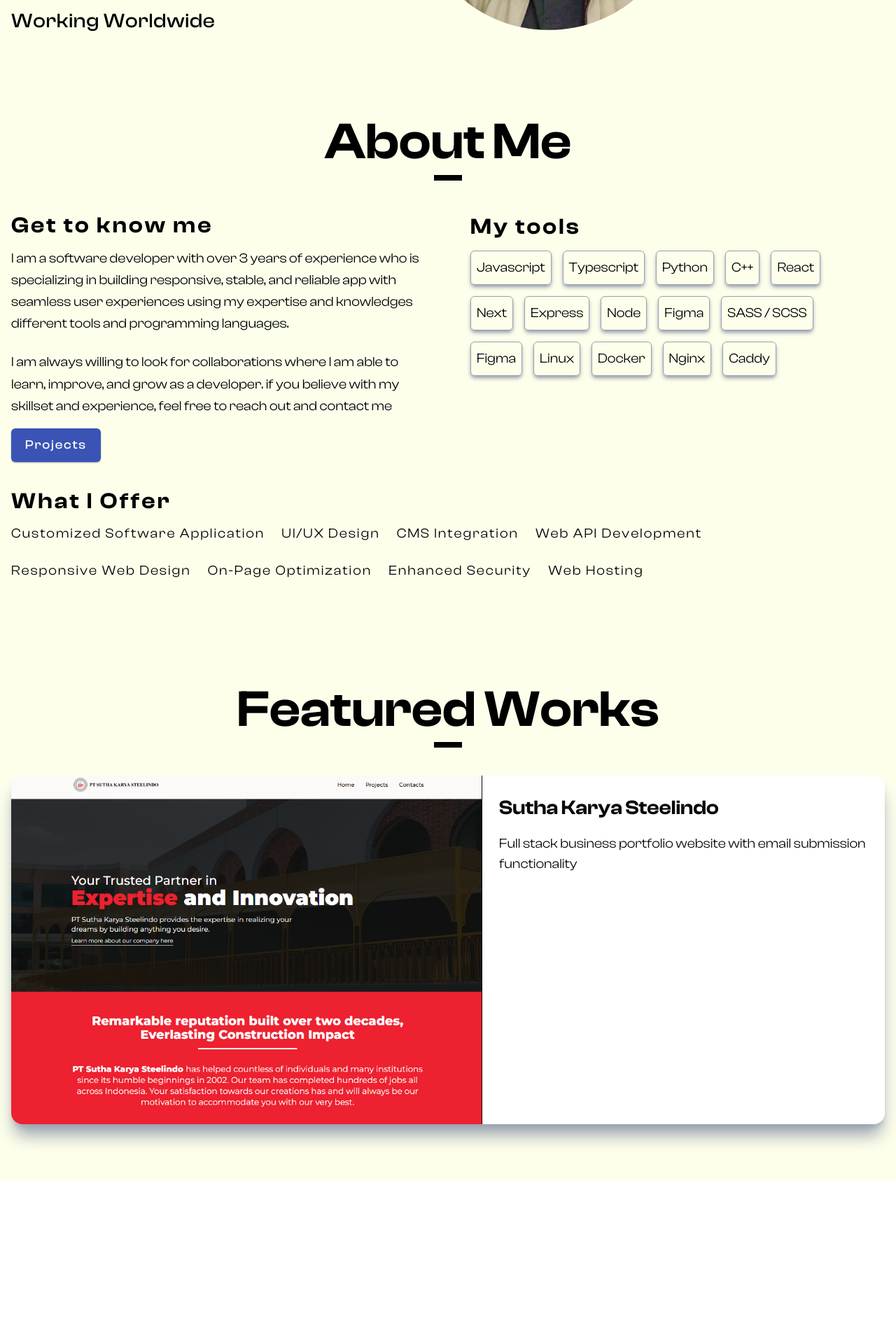
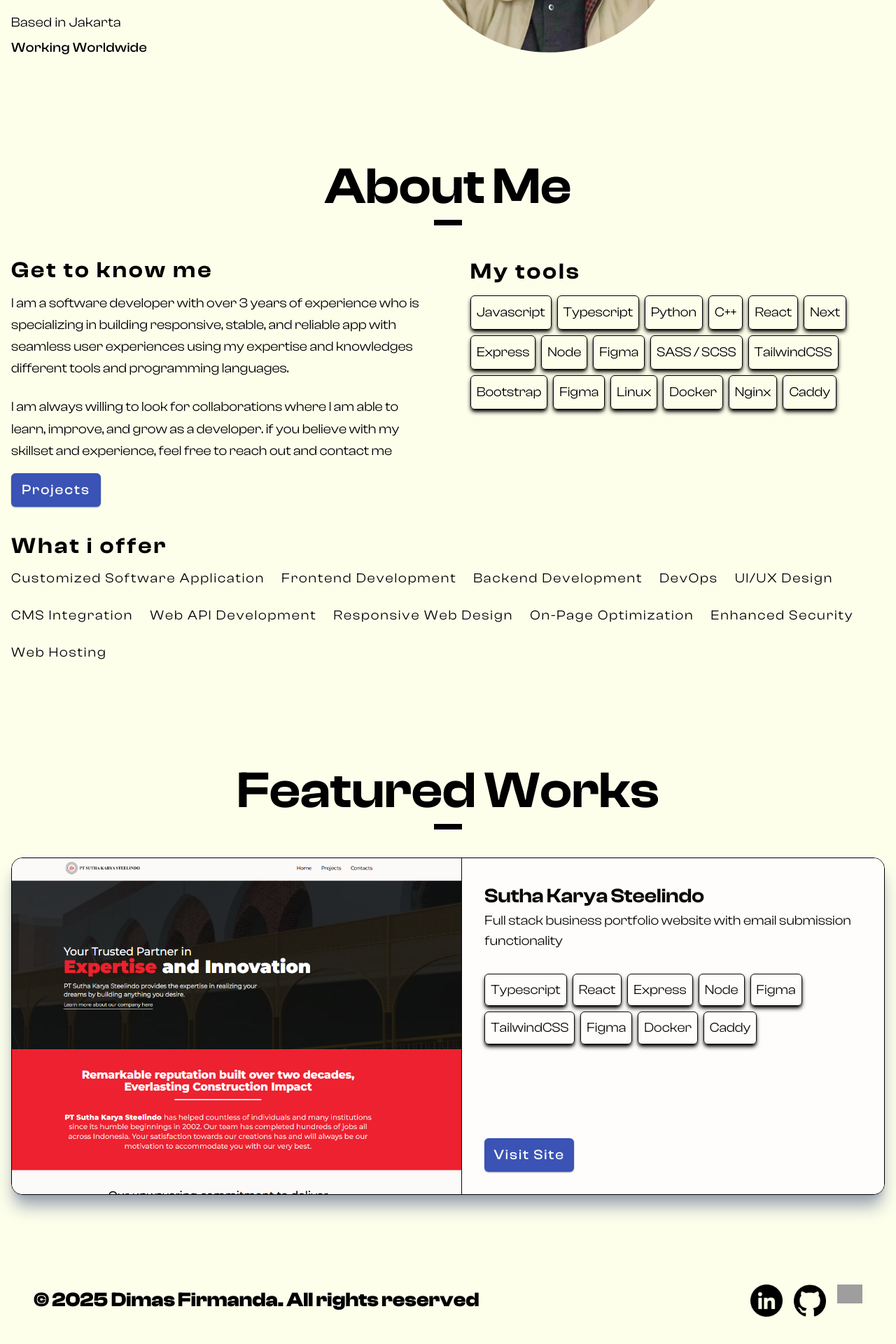
Before and after one commit to dim-27/my-portfolio-v2, a Next.js app: page / in a window 1280 px wide. Shown: the part 736-2656 px from the top of the page at 70% size. Before the commit the page ends 2422 px from the top, so only its background shows below. Built offline with nearby package versions, Linux system fonts and the light colour scheme; grey boxes are pictures that could not be loaded.

Commit message:
finishing homepage: 1. improve design responsiveness of homepage

```diff
--- a/package.json
+++ b/package.json
@@ -12,9 +12,10 @@
     "@radix-ui/react-slot": "^1.2.3",
     "class-variance-authority": "^0.7.1",
     "clsx": "^2.1.1",
+    "lenis": "^1.3.10",
     "lucide-react": "^0.539.0",
     "motion": "^12.23.12",
-    "next": "15.4.6",
+    "next": "^15.5.2",
     "react": "19.1.0",
     "react-dom": "19.1.0",
     "tailwind-merge": "^3.3.1"
--- a/src/app/globals.css
+++ b/src/app/globals.css
@@ -4,6 +4,7 @@
 @custom-variant dark (&:is(.dark *));
 
 @theme inline {
+  --text-fluid-xs: clamp(0.5rem, 1vw + 1rem, 1rem);
   --text-fluid-sm: clamp(1rem, 0.25vw + 1rem, 1.333rem);
   --text-fluid-base: clamp(1.333rem, 1vw + 1rem, 2rem);
   --text-fluid-md: clamp(2rem, 1vw + 1rem, 2.667rem);
@@ -56,7 +57,7 @@
 :root {
   --radius: 0.625rem;
   --background-primary: oklch(0.9932 0.0262 111.51);
-  --background-secondary: oklch(0.4794 0.1578 268.92);
+  --background-secondary: oklch(0.9945 0.0017 67.8);
   --foreground: oklch(0.145 0 0);
   --card: oklch(1 0 0);
   --card-foreground: oklch(0.145 0 0);
--- a/src/app/layout.tsx
+++ b/src/app/layout.tsx
@@ -2,6 +2,8 @@ import type { Metadata } from "next";
 import "./globals.css";
 import Navbar from "@/components/ui/navbar/navbar";
 import { headingFontItalic, headingFontRegular, primaryFont } from "@/lib/font";
+import Footer from "@/components/ui/footer/footer";
+import ReactLenis from "lenis/react";
 
 export const metadata: Metadata = {
   title: "Dimas Firmanda",
@@ -13,12 +15,13 @@ export default function RootLayout({
   children: React.ReactNode;
 }>) {
   return (
-    <html lang="en" className={`${primaryFont.variable}${headingFontItalic.variable}${headingFontRegular.variable}`}>
+    <html lang="en" className={`${primaryFont.variable}${headingFontItalic.variable}${headingFontRegular.variable} scroll-smooth`}>
       <body
         className={`${primaryFont.className} w-full min-h-screen`}
         >
         <Navbar/>
         {children}
+        <Footer/>
       </body>
     </html>
   );
--- a/src/components/home/hero.tsx
+++ b/src/components/home/hero.tsx
@@ -1,6 +1,7 @@
 "use client";
 import { primaryFont } from "@/lib/font";
 import Image from "next/image";
+import Link from "next/link";
 import * as motion from "motion/react-client";
 
 export default function Hero() {
@@ -8,9 +9,9 @@ export default function Hero() {
   const name = "Dimas";
 
   return (
-    <section className="bg-primary-background w-full py-8 smd:py-16">
+    <section className="bg-primary-background w-full py-8 md:py-16">
       <div className="flex flex-col">
-        <div className="flex min-[256px]:flex-col min-[480px]:flex-row min-[768px]:flex-row min-[1681px]:flex-col">
+        <div className="flex min-[256px]:flex-col min-[480px]:flex-row">
           <div className={`${primaryFont.className} font-extrabold text-fluid-heading1 leading-40 relative overflow-hidden inline-block -mb-24 md:mb-2`}
             >
             {text.split("").map((word, index) => (
@@ -61,14 +62,20 @@ export default function Hero() {
                 viewport={{once: true}}
                 transition={{duration:1, delay: 1}}
               >
-                <h1 className="max-w-xl font-normal text-fluid-base sm:text-fluid-xs leading-relaxed">I believe in crafting a seamless digital experiences that blends creativity and interactive storytelling.</h1>
+                <h1 className="max-w-xl font-normal text-fluid-base leading-relaxed">I believe in crafting a seamless digital experiences that blends creativity and interactive storytelling.</h1>
               </motion.div>
-              <motion.a
+                <motion.div
                 initial={{opacity: 0, x: 20}}
                 animate={{opacity: 1, x: 0}}
                 viewport={{once: true}}
                 transition={{duration:1, delay: 1.5}}
-              className="flex flex-row gap-4 w-12 cursor-pointer">
+                className="max-w-48"
+                >
+                <div className="cursor-pointer flex flex-row gap-4">
+                  <Link
+                    href="https://www.linkedin.com/in/muhammad-dimas-firmanda/"
+                    target="_blank"
+                  >
                     <Image
                       src="/images/linkedin6.png"
                       alt="logo-linkedin"
@@ -77,6 +84,11 @@ export default function Hero() {
                       height={800}
                       className="object-fit w-full h-auto hover:opacity-75"
                     />
+                  </Link>
+                  <Link
+                    href="https://github.com/dim-27"
+                    target="_blank"
+                  >
                     <Image
                       src="/images/github.png"
                       alt="logo-github"
@@ -85,6 +97,12 @@ export default function Hero() {
                       height={800}
                       className="object-fit w-full h-auto hover:opacity-75"
                     />
+
+                  </Link>
+                  <Link
+                    href="mailto:dimasfirmanda27@gmail.com"
+                    target="_blank"
+                  >
                     <Image
                       src="/images/mail1.png"
                       alt="logo-github"
@@ -93,10 +111,12 @@ export default function Hero() {
                       height={800}
                       className="object-fit w-full h-auto hover:opacity-75"
                     />
-              </motion.a>
+                  </Link>
+                </div>
+              </motion.div>
             </div>
             <motion.div
-              className="flex flex-col text-fluid-base gap-2 tracking-wide"
+              className="flex flex-col text-fluid-sm gap-2 tracking-wide"
               initial={{opacity: 0, x: 20}}
               animate={{opacity: 1, x: 0}}
               viewport={{once: true}}
--- a/src/components/home/projects.tsx
+++ b/src/components/home/projects.tsx
@@ -1,28 +1,46 @@
 import { primaryFont } from "@/lib/font";
 import Image from "next/image";
+import { Button } from "../ui/button/button";
+import Link from "next/link";
 
 export default function Projects() {
   return (
-    <section className="mx-auto container py-8 md:py-16">
+    <section className="mx-auto container py-8 md:py-16" id="projects">
       <div className="flex flex-col items-start md:items-center">
         <h2 className={`${primaryFont.className} font-semibold text-fluid-heading2 mb-3`}>Featured Works
         </h2>
         <div className="bg-black block h-2 w-10 -mt-5 mb-10"></div>
       </div>
-      <div className="flex flex-col md:flex-row justify-between rounded-2xl shadow-xl shadow-gray-400 overflow-hidden">
-        <div className="max-w-2xl overflow-hidden">
+      <div className="flex flex-col md:flex-row border border-black justify-between rounded-2xl shadow-xl shadow-gray-400 overflow-hidden">
+        <div className="max-w-2xl overflow-hidden max-h-[20em] md:max-h-[30em]">
           <Image
             src="/images/image.png"
             alt="logo-linkedin"
             priority
             width={2400}
             height={800}
-            className="object-fit w-full h-auto"
+            className="object-fit w-full h-full lg:h-auto"
           />
         </div>
-        <div className="flex flex-col gap-2 p-6 bg-white border-l text-foreground">
-          <h3 className="text-fluid-base font-semibold mb-2">Sutha Karya Steelindo</h3>
-          <p className="text-fluid-sm font-normal">Full stack business portfolio website with email submission functionality</p>
+        <div className="flex flex-col justify-between bg-secondary-background border-l text-foreground p-8">
+          <div className="flex flex-col">
+            <h3 className="text-fluid-base font-semibold">Sutha Karya Steelindo</h3>
+            <p className="text-fluid-sm font-normal">Full stack business portfolio website with email submission functionality</p>
+            <ul className="flex flex-wrap gap-2 text-fluid-xs md:text-fluid-sm font-normal my-8">
+              <li className="border p-2 shadow-black shadow-md rounded-sm whitespace-nowrap">Typescript</li>
+              <li className="border p-2 shadow-black shadow-md rounded-sm whitespace-nowrap">React</li>
+              <li className="border p-2 shadow-black shadow-md rounded-sm whitespace-nowrap">Express</li>
+              <li className="border p-2 shadow-black shadow-md rounded-sm whitespace-nowrap">Node</li>
+              <li className="border p-2 shadow-black shadow-md rounded-sm whitespace-nowrap">Figma</li>
+              <li className="border p-2 shadow-black shadow-md rounded-sm whitespace-nowrap">TailwindCSS</li>
+              <li className="border p-2 shadow-black shadow-md rounded-sm whitespace-nowrap">Figma</li>
+              <li className="border p-2 shadow-black shadow-md rounded-sm whitespace-nowrap">Docker</li>
+              <li className="border p-2 shadow-black shadow-md rounded-sm whitespace-nowrap">Caddy</li>
+            </ul>
+          </div>
+          <Link href="https://suthakaryasteelindo.com/" target="_blank" className="cursor-pointer">
+            <Button variant="default" size="default">Visit Site</Button>
+          </Link>
         </div>
       </div>
     </section>
--- a/src/components/home/services.tsx
+++ b/src/components/home/services.tsx
@@ -1,5 +1,6 @@
-import { headingFontItalic, headingFontRegular, primaryFont } from "@/lib/font";
+import { primaryFont } from "@/lib/font";
 import { Button } from "../ui/button/button";
+import Link from "next/link";
 
 export default function Services() {
   return (
@@ -16,35 +17,41 @@ export default function Services() {
               <p className="text-fluid-sm font-normal leading-relaxed">I am a software developer with over 3 years of experience who is specializing in building responsive, stable, and reliable app with seamless user experiences using my expertise and knowledges different tools and programming languages.</p>
               <p className="text-fluid-sm font-normal leading-relaxed">I am always willing to look for collaborations where I am able to learn, improve, and grow as a developer. if you believe with my skillset and experience, feel free to reach out and contact me</p>
             </div>
-            <a href="">
+            <Link href="#projects">
+
               <Button size="default" variant="default">Projects</Button>
-            </a>
+            </Link>
           </div>
           <div className="flex flex-col leading-relaxed">
             <h3 className="text-fluid-md font-semibold mb-2 tracking-widest">My tools</h3>
-            <ul className="flex flex-wrap gap-4 text-fluid-sm font-normal  max-w-xl">
-              <li className="border p-2 border-gray-400 shadow-gray-400 shadow-md rounded-sm whitespace-nowrap">Javascript</li>
-              <li className="border p-2 border-gray-400 shadow-gray-400 shadow-md rounded-sm whitespace-nowrap">Typescript</li>
-              <li className="border p-2 border-gray-400 shadow-gray-400 shadow-md rounded-sm whitespace-nowrap">Python</li>
-              <li className="border p-2 border-gray-400 shadow-gray-400 shadow-md rounded-sm whitespace-nowrap">C++</li>
-              <li className="border p-2 border-gray-400 shadow-gray-400 shadow-md rounded-sm whitespace-nowrap">React</li>
-              <li className="border p-2 border-gray-400 shadow-gray-400 shadow-md rounded-sm whitespace-nowrap">Next</li>
-              <li className="border p-2 border-gray-400 shadow-gray-400 shadow-md rounded-sm whitespace-nowrap">Express</li>
-              <li className="border p-2 border-gray-400 shadow-gray-400 shadow-md rounded-sm whitespace-nowrap">Node</li>
-              <li className="border p-2 border-gray-400 shadow-gray-400 shadow-md rounded-sm whitespace-nowrap">Figma</li>
-              <li className="border p-2 border-gray-400 shadow-gray-400 shadow-md rounded-sm whitespace-nowrap">SASS / SCSS</li>
-              <li className="border p-2 border-gray-400 shadow-gray-400 shadow-md rounded-sm whitespace-nowrap">Figma</li>
-              <li className="border p-2 border-gray-400 shadow-gray-400 shadow-md rounded-sm whitespace-nowrap">Linux</li>
-              <li className="border p-2 border-gray-400 shadow-gray-400 shadow-md rounded-sm whitespace-nowrap">Docker</li>
-              <li className="border p-2 border-gray-400 shadow-gray-400 shadow-md rounded-sm whitespace-nowrap">Nginx</li>
-              <li className="border p-2 border-gray-400 shadow-gray-400 shadow-md rounded-sm whitespace-nowrap">Caddy</li>
+            <ul className="flex flex-wrap gap-2 text-fluid-sm font-normal  max-w-xl">
+              <li className="border p-2 shadow-black shadow-md rounded-sm whitespace-nowrap">Javascript</li>
+              <li className="border p-2 shadow-black shadow-md rounded-sm whitespace-nowrap">Typescript</li>
+              <li className="border p-2 shadow-black shadow-md rounded-sm whitespace-nowrap">Python</li>
+              <li className="border p-2 shadow-black shadow-md rounded-sm whitespace-nowrap">C++</li>
+              <li className="border p-2 shadow-black shadow-md rounded-sm whitespace-nowrap">React</li>
+              <li className="border p-2 shadow-black shadow-md rounded-sm whitespace-nowrap">Next</li>
+              <li className="border p-2 shadow-black shadow-md rounded-sm whitespace-nowrap">Express</li>
+              <li className="border p-2 shadow-black shadow-md rounded-sm whitespace-nowrap">Node</li>
+              <li className="border p-2 shadow-black shadow-md rounded-sm whitespace-nowrap">Figma</li>
+              <li className="border p-2 shadow-black shadow-md rounded-sm whitespace-nowrap">SASS / SCSS</li>
+              <li className="border p-2 shadow-black shadow-md rounded-sm whitespace-nowrap">TailwindCSS</li>
+              <li className="border p-2 shadow-black shadow-md rounded-sm whitespace-nowrap">Bootstrap</li>
+              <li className="border p-2 shadow-black shadow-md rounded-sm whitespace-nowrap">Figma</li>
+              <li className="border p-2 shadow-black shadow-md rounded-sm whitespace-nowrap">Linux</li>
+              <li className="border p-2 shadow-black shadow-md rounded-sm whitespace-nowrap">Docker</li>
+              <li className="border p-2 shadow-black shadow-md rounded-sm whitespace-nowrap">Nginx</li>
+              <li className="border p-2 shadow-black shadow-md rounded-sm whitespace-nowrap">Caddy</li>
             </ul>
           </div>
       </div>
       <div className="flex flex-col">
-        <h3 className="text-fluid-md font-semibold mb-2 tracking-widest">What I Offer</h3>
+        <h3 className="text-fluid-md font-semibold mb-2 tracking-widest">What i offer</h3>
         <div className="flex flex-wrap md:grid-cols-4 gap-6">
           <h3 className="text-fluid-sm font-normal tracking-widest  ">Customized Software Application</h3>
+          <h3 className="text-fluid-sm font-normal tracking-widest  ">Frontend Development</h3>
+          <h3 className="text-fluid-sm font-normal tracking-widest  ">Backend Development</h3>
+          <h3 className="text-fluid-sm font-normal tracking-widest  ">DevOps</h3>
           <h3 className="text-fluid-sm font-normal tracking-widest ">UI/UX Design</h3>
           <h3 className="text-fluid-sm font-normal tracking-widest ">CMS Integration</h3>
           <h3 className="text-fluid-sm font-normal tracking-widest ">Web API Development</h3>
--- a/src/components/ui/button/button.tsx
+++ b/src/components/ui/button/button.tsx
@@ -5,7 +5,7 @@ import { cva, type VariantProps } from "class-variance-authority"
 import { cn } from "@/lib/utils"
 
 const buttonVariants = cva(
-  "inline-flex items-center justify-center font-medium text-lg tracking-widest gap-2 whitespace-nowrap rounded-sm transition-all cursor-pointer disabled:pointer-events-none disabled:opacity-50 [&_svg]:pointer-events-none [&_svg:not([class*='size-'])]:size-4 shrink-0 [&_svg]:shrink-0 outline-none focus-visible:border-ring focus-visible:ring-ring/50 focus-visible:ring-[3px] aria-invalid:ring-destructive/20 dark:aria-invalid:ring-destructive/40 aria-invalid:border-destructive",
+  "inline-flex items-center justify-center font-medium text-xl tracking-widest gap-2 whitespace-nowrap rounded-sm transition-all cursor-pointer disabled:pointer-events-none disabled:opacity-50 [&_svg]:pointer-events-none [&_svg:not([class*='size-'])]:size-4 shrink-0 [&_svg]:shrink-0 outline-none focus-visible:border-ring focus-visible:ring-ring/50 focus-visible:ring-[3px] aria-invalid:ring-destructive/20 dark:aria-invalid:ring-destructive/40 aria-invalid:border-destructive",
   {
     variants: {
       variant: {
--- /dev/null
+++ b/src/components/ui/footer/footer.tsx
@@ -0,0 +1,54 @@
+import Image from "next/image";
+import Link from "next/link";
+
+export default function Footer() {
+  return (
+    <section className='bg-primary-background w-full p-12'>
+      <div className="container mx-auto flex flex-col lg:flex-row justify-between text-fluid-base max-w-7xl gap-4">
+        <div className="font-bold">© {new Date().getFullYear()} Dimas Firmanda. All rights reserved
+        </div>
+        <div className="max-w-40 cursor-pointer flex flex-row gap-4">
+          <Link
+            href="https://www.linkedin.com/in/muhammad-dimas-firmanda/"
+            target="_blank"
+          >
+            <Image
+              src="/images/linkedin6.png"
+              alt="logo-linkedin"
+              priority
+              width={2400}
+              height={800}
+              className="object-fit w-full h-auto hover:opacity-75"
+            />
+          </Link>
+          <Link
+            href="https://github.com/dim-27"
+          >
+            <Image
+              src="/images/github.png"
+              alt="logo-github"
+              priority
+              width={2400}
+              height={800}
+              className="object-fit w-full h-auto hover:opacity-75"
+            />
+
+          </Link>
+          <Link
+            href="mailto:dimasfirmanda.dev@gmail.com"
+            target="_blank"
+          >
+            <Image
+              src="/images/mail1.png"
+              alt="logo-github"
+              priority
+              width={2400}
+              height={800}
+              className="object-fit w-full h-auto hover:opacity-75"
+            />
+          </Link>
+        </div>
+      </div>
+    </section>
+  )
+}
```
Also changed, not shown: src/components/home/contacts.tsx (added, +13 -0 lines), src/components/ui/navbar/navbar.tsx (+3 -4 lines), public/images/image.png, 1 other file (tests, documents, lock files or other folders). Lines whose indentation alone changed are shown as unchanged.
